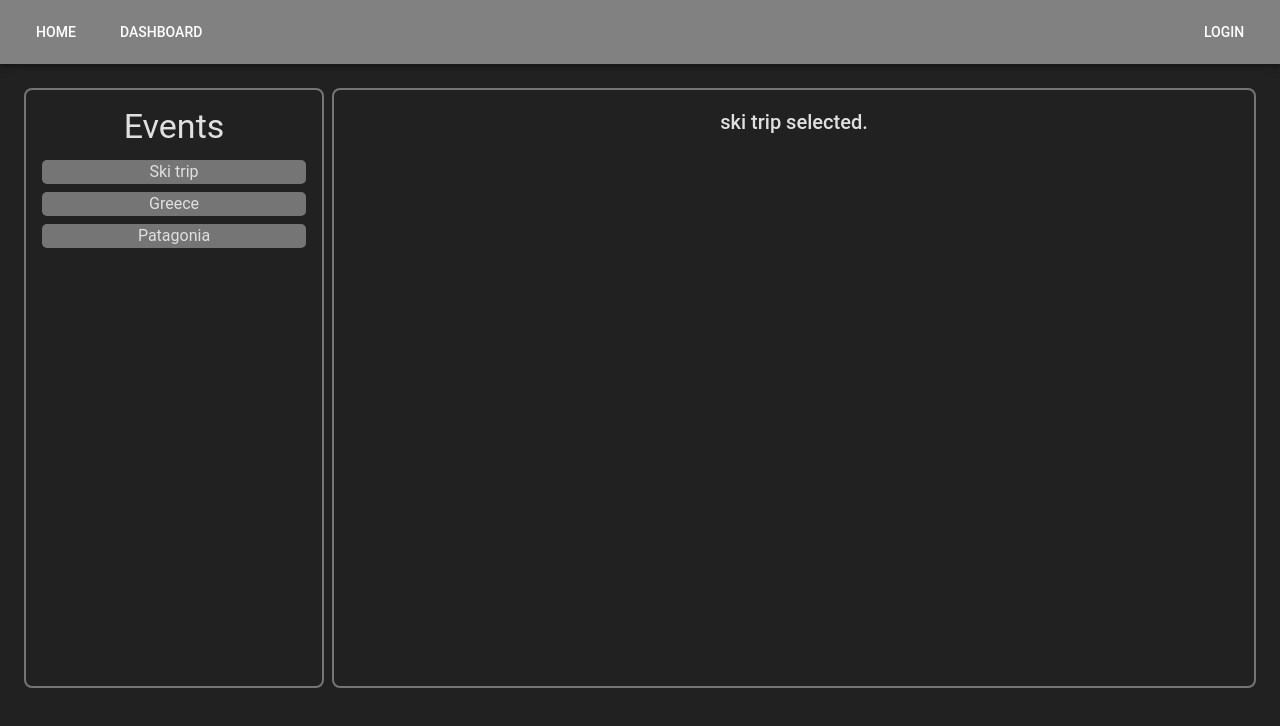
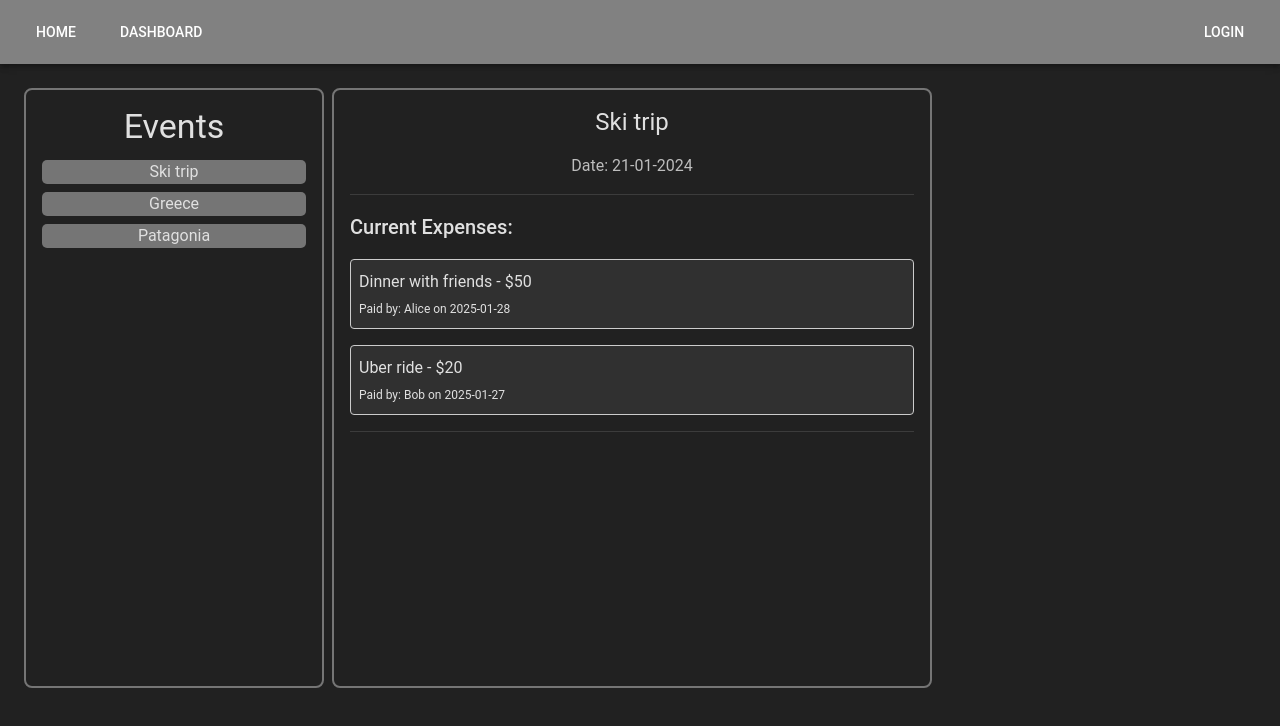
Before and after one commit to Zveaga/expense_splitter_react, a React (Create React App) app: page / in a window 1280 px wide. Both pictures are taken after a click on the element "Ski trip". Shown: the top 726 px of the page. Built offline with nearby package versions, Linux system fonts and the light colour scheme.

Commit message:
events diplay data when clicked

```diff
--- a/src/interfaces.ts
+++ b/src/interfaces.ts
@@ -39,6 +39,7 @@ export interface DashboardSummary {
 export interface Event {
 	id: number;
 	description: string;
+	expenses: Expense[],
 	users: User[];
 	date: string;
 }
--- a/src/pages/Dashboard.tsx
+++ b/src/pages/Dashboard.tsx
@@ -25,6 +25,9 @@ const expense2: Expense = {
    participants: [user1, user2],
    date: '2025-01-27',
 };
+
+export const expenses = [expense1, expense2];
+// console.log('Expenses:\n' , expenses);
 
 // Samle example of recent transactions
 const sampleTransactions: Transaction[] = [
--- a/src/pages/Home.tsx
+++ b/src/pages/Home.tsx
@@ -1,12 +1,50 @@
-import React, { use, useState } from 'react'
-import { Event } from '../interfaces';
-import { user1, user2 } from './Dashboard.tsx'
+import React, { use, useEffect, useState } from 'react'
+import { Event, Expense, User, } from '../interfaces';
 import { Container, Box, Stack, InputBase, Divider, Typography, useTheme,  } from '@mui/material';
+// import { user1, user2 } from './Dashboard.tsx'
+// import { expenses } from './Dashboard.tsx';
+
+const user1: User = {
+	id: 1,
+	name: 'Alice',
+	userName: 'alice@example.com',
+	balance: 50,
+	password: '1',
+};
+
+const user2: User = {
+	id: 2,
+	name: 'Bob',
+	userName: 'bob@example.com',
+	balance: -30,
+	password: '1',
+};
+
+const expense1: Expense = {
+   id: 1,
+   description: 'Dinner with friends',
+   amount: 50,
+   paidBy: user1,
+   participants: [user1, user2],
+   date: '2025-01-28',
+};
+
+const expense2: Expense = {
+   id: 2,
+   description: 'Uber ride',
+   amount: 20,
+   paidBy: user2,
+   participants: [user1, user2],
+   date: '2025-01-27',
+};
+
+export const expenses = [expense1, expense2,];
 
 const sampleEvents: Event[] = [
 	{
 		id: 1,
 		description: 'ski trip',
+		expenses: expenses,
 		users: [user1, user2],
 		date: '21-01-2024',
 
@@ -14,6 +52,7 @@ const sampleEvents: Event[] = [
 	{
 		id: 2,
 		description: 'greece',
+		expenses: [],
 		users: [user1, user2],
 		date: '21-01-2024',
 
@@ -21,32 +60,95 @@ const sampleEvents: Event[] = [
 	{
 		id: 3,
 		description: 'patagonia',
+		expenses: [],
 		users: [user1, user2],
 		date: '21-01-2024',
 	},
-
-
 ];
-
-
 
 const Home: React.FC = () => {
 	const theme = useTheme();
 	const [selectedEvent, setSelectedEvent] = useState<Event | null>(null);
 	const [events, setEvents] = useState<Event[]>(sampleEvents);
 
-	console.log(events);
+	console.log('Events:\n', events);
 
 	//----Event Handlers----//
 	const handleEventClick = (e: React.MouseEvent, event: Event) => {
 		console.log(`Event (${event.description}) clicked!`);
 		e.preventDefault();
 		setSelectedEvent(event);
+	};
 
-
+	const handleAddExpense = (newExpense: Expense) => {
+		if (!selectedEvent) {
+			return;
+		}
+		const updatedEvent = {
+			...selectedEvent,
+			expenses: [...selectedEvent.expenses, newExpense]
+		};
+		setSelectedEvent(updatedEvent);
+		setEvents(events.map(event => event.id === updatedEvent.id ? updatedEvent : event));
 	};
 
 	//----UI Components----//
+
+	interface EventDetailsProps {
+		event: Event;
+		onAddExpense: (expense: Expense) => void;
+	}
+
+	const EventDetails: React.FC<EventDetailsProps> = ({ event, onAddExpense }) => {
+		const theme = useTheme();
+
+
+
+		return (
+			<Stack spacing={2}>
+				<Typography variant="h5" align="center">
+        			{event.description.charAt(0).toUpperCase() + event.description.slice(1)}
+      			</Typography>
+				<Typography align="center" color="textSecondary">
+        			Date: {event.date}
+      			</Typography>
+				<Divider/>
+				{/*------RENDER EXPENSES------*/}
+				<Typography variant='h6'>Current Expenses:</Typography>
+				{event.expenses.length ? (
+					event.expenses.map(expense => (
+						<Box
+							key={expense.id}
+							padding={1}
+							sx={{
+								border: '1px solid #ccc',
+								borderRadius: '4px',
+								backgroundColor: theme.palette.background.paper,
+							}}
+						>
+							<Typography variant="subtitle1">
+            					{expense.description} - ${expense.amount}
+            				</Typography>
+            				<Typography variant="caption">
+            					Paid by: {expense.paidBy.name} on {expense.date}
+            				</Typography>
+						</Box>
+					))
+				) : (
+					<Typography>No Expenses yet.</Typography>
+				)}
+				<Divider/>
+				{/*------ADD NEW EXPENSE------*/}
+
+
+
+
+
+			</Stack>
+		);
+
+	}
+
 	const EventLine: React.FC<{event: Event}> = ({event})  => {
 		return (
 			<Stack
@@ -77,7 +179,6 @@ const Home: React.FC = () => {
 		);
 	};
 
-
 	return (
 		<Container maxWidth={false} sx={{padding: theme.spacing(3) }}>
 			<Stack direction={'row'} spacing={1}>
@@ -104,21 +205,19 @@ const Home: React.FC = () => {
 				</Box>
 				{/*---Right column (event details)---*/}
 				<Box
-          			flex={1}
+          			// flex={1}
           			padding="1em"
           			// bgcolor={theme.palette.primary.dark}
           		sx={{
           			height: '600px',
           			overflowY: 'auto',
+					width: '600px',
           			border: '2px solid #757575',
           			borderRadius: '0.5em',
           		}}
         		>
 					{selectedEvent ? (
-						// <EventDetails event={selectedEvent} />
-						<Typography variant="h6" align="center">
-              				{`${selectedEvent.description} selected.`}
-						</Typography>
+						<EventDetails event={selectedEvent} onAddExpense={handleAddExpense} />
 					) : (
 						<Typography variant="h6" align="center">
               				Please select an event.
@@ -128,53 +227,7 @@ const Home: React.FC = () => {
 				</Box>
 			</Stack>
 		</Container>
-);
-
-// return (
-//     <Container
-//       maxWidth={false}
-//       sx={{ padding: 1, margin: 2, width: '100%', height: '100vh' }}
-//     >
-//       <Box sx={{ display: 'flex', height: '100%' }}>
-//         {/* Left Section */}
-//         <Box
-//           sx={{
-//             padding: '1em',
-//             width: '30%',
-//             height: '100%',
-//             overflowY: 'auto',
-//             border: '2px solid #757575',
-//             borderRadius: '1em',
-//           }}
-//         >
-//           <Typography sx={{ textAlign: 'center' }} variant="h4" gutterBottom>
-//             Events
-//           </Typography>
-//           <Stack gap={1}>
-//             {events.map((event, i) => (
-//               <div key={i}>{}</div>
-//             ))}
-//           </Stack>
-//         </Box>
-
-//         {/* Right Section */}
-//         <Box
-//           sx={{
-//             flex: 1,
-//             padding: '1em',
-//             height: '100%',
-//             overflowY: 'auto',
-//             border: '2px solid #757575',
-//             borderRadius: '1em',
-//           }}
-//         >
-//           <Typography variant="h6" align="center">
-//             Please select an event.
-//           </Typography>
-//         </Box>
-//       </Box>
-//     </Container>
-//   );
+	);
 };
 
 export default Home;
```
